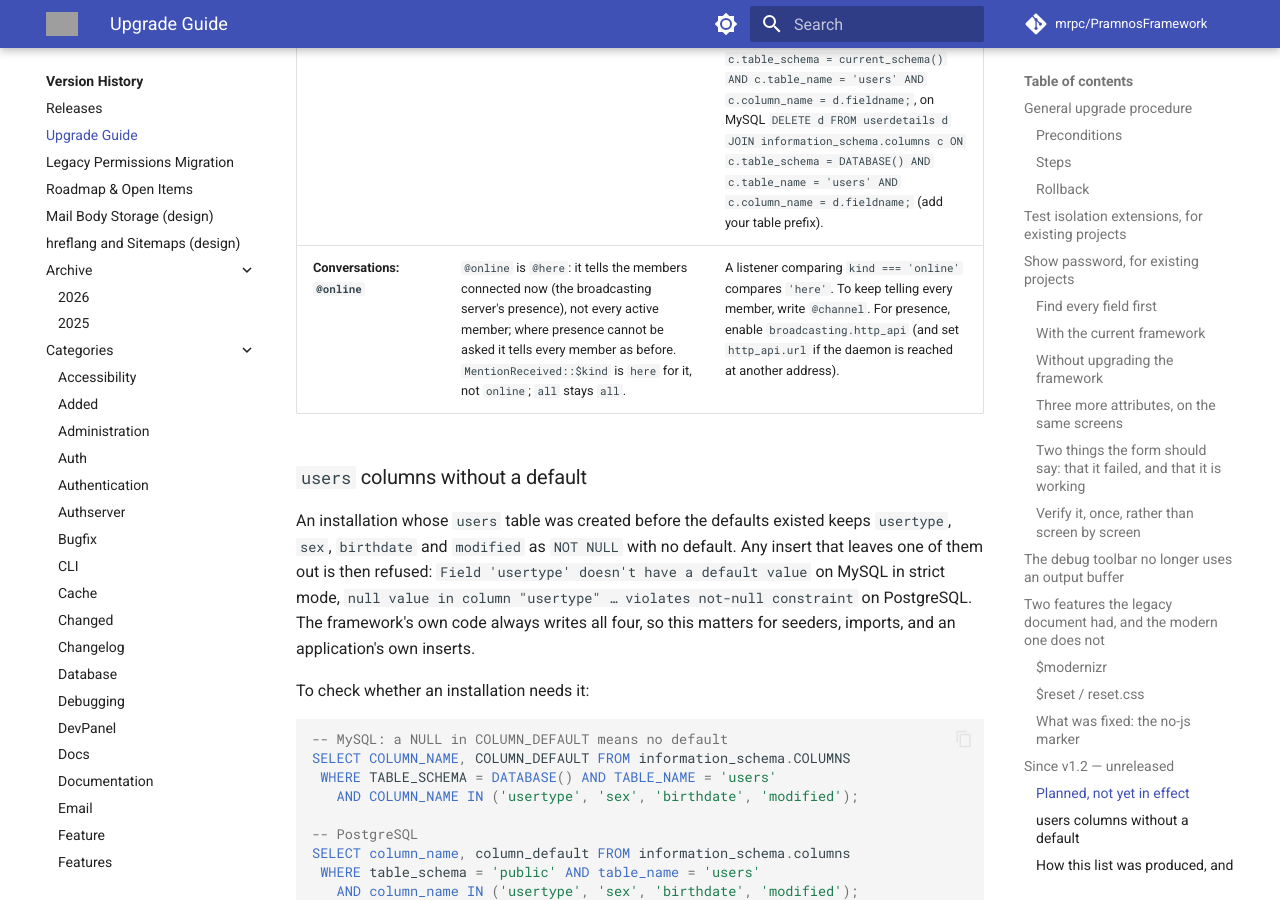
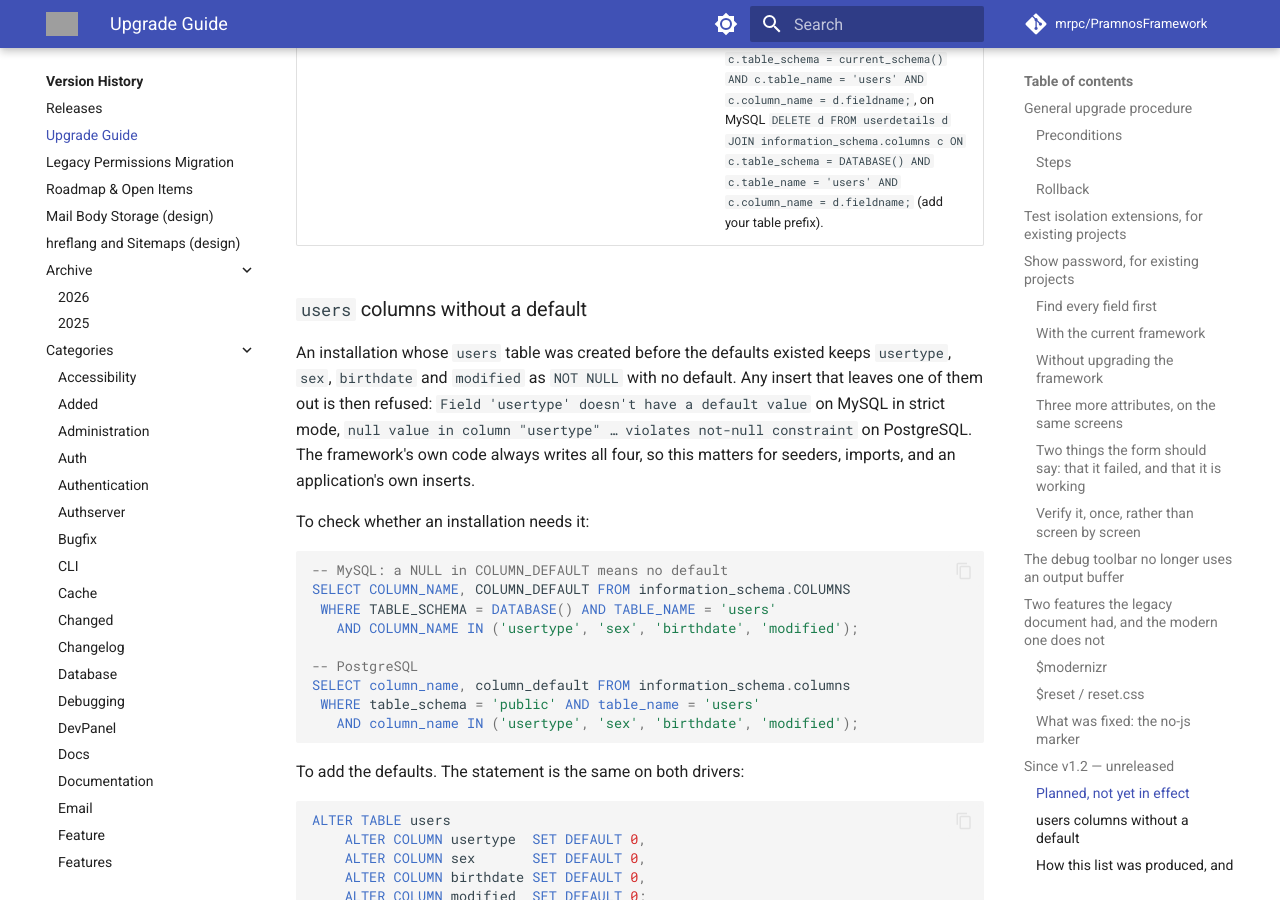
Before and after one commit to mrpc/PramnosFramework, an MkDocs documentation site: the page built from docs/Pramnos_Upgrade_Guide.md, in a window 1280 px wide and 900 px high, scrolled down 63478 px. Built offline with MkDocs 1.6.1 and Material for MkDocs 9.7.7, drawn with Linux system fonts in a browser that asks for light colours; comment, search, counter and statistics services are not loaded; grey boxes are pictures that could not be loaded.

Commit message:
docs(conversations): @here/@channel is not a breaking change; no Upgrade Guide row

```diff
--- a/docs/Pramnos_Upgrade_Guide.md
+++ b/docs/Pramnos_Upgrade_Guide.md
@@ -803,7 +803,6 @@ tracking `dev-main` sees it coming rather than after it happens:
 | **`User::save()` of a loaded user** | The `UPDATE` carries only the columns whose value changed since the object loaded (through the base class's `load()`); one that changed nothing runs no `UPDATE`. It wrote every column, so an untouched column was set back to whatever the object held. | Code that relied on `save()` of a stale object to overwrite a column changed in the database since — assign the column explicitly before saving. A subclass method that writes a `users` column with its own `UPDATE` and later saves the same object may set it back to the loaded value: that save skips it — save through `save()` instead, or reload. |
 | **`whereIn()` / `whereNotIn()` with an empty list** | `whereIn(col, [])` compiles to `1 = 0` (no row) and `whereNotIn(col, [])` to `1 = 1` (every row), in every dialect. Before, both produced `IN ()`, which MySQL refused with an exception and PostgreSQL answered as a failed statement, read as no rows. | Code that relied on an empty `whereNotIn()` failing: a `DELETE … whereNotIn('id', $keep)` with an empty `$keep` now deletes every row its other conditions allow. Guard it with `if ($keep !== [])` where an empty list means "keep nothing" is not what is meant. |
 | **`User` details named like a `users` column** | A `userdetails` row whose `fieldname` is a column of `users` is no longer loaded: the column's value is what the object holds, where a leftover detail used to override an undeclared column. And `save()` no longer writes a `users` column the class does not declare as a `userdetails` row. | Any code that set an undeclared `users` column on a `User` and relied on `save()` keeping it now loses it: declare the property on your subclass and write it in `_alterFields()`. The leftover rows can go, once: on PostgreSQL `DELETE FROM userdetails d USING information_schema.columns c WHERE c.table_schema = current_schema() AND c.table_name = 'users' AND c.column_name = d.fieldname;`, on MySQL `DELETE d FROM userdetails d JOIN information_schema.columns c ON c.table_schema = DATABASE() AND c.table_name = 'users' AND c.column_name = d.fieldname;` (add your table prefix). |
-| **Conversations: `@online`** | `@online` is `@here`: it tells the members connected now (the broadcasting server's presence), not every active member; where presence cannot be asked it tells every member as before. `MentionReceived::$kind` is `here` for it, not `online`; `all` stays `all`. | A listener comparing `kind === 'online'` compares `'here'`. To keep telling every member, write `@channel`. For presence, enable `broadcasting.http_api` (and set `http_api.url` if the daemon is reached at another address). |
 
 ### `users` columns without a default
 
```
Also changed, not shown: docs/version-history/posts/2026-11-06.md (+0 -1 lines).
